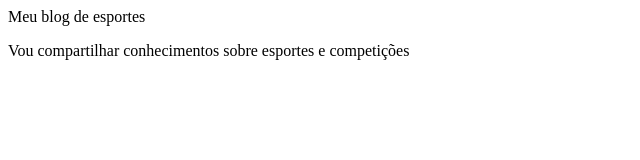
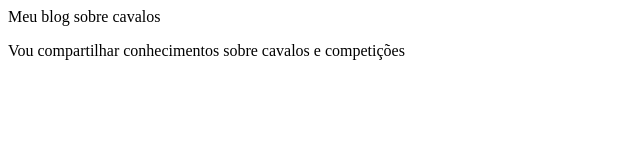
Before and after one commit to guilhermeartigas-art/Esportes, a plain HTML site: page index.html in a window 1280 px wide. Shown: the full height of the page, 0-640 px from the left. Drawn offline with Linux system fonts and the light colour scheme.

Commit message:
Update index.html

```diff
--- a/index.html
+++ b/index.html
@@ -1,3 +1,3 @@
-<p>Meu blog de esportes</p>
+<p>Meu blog sobre cavalos</p>
 
-<p>Vou compartilhar conhecimentos sobre esportes e competições</p>
+<p>Vou compartilhar conhecimentos sobre cavalos e competições</p>
```
